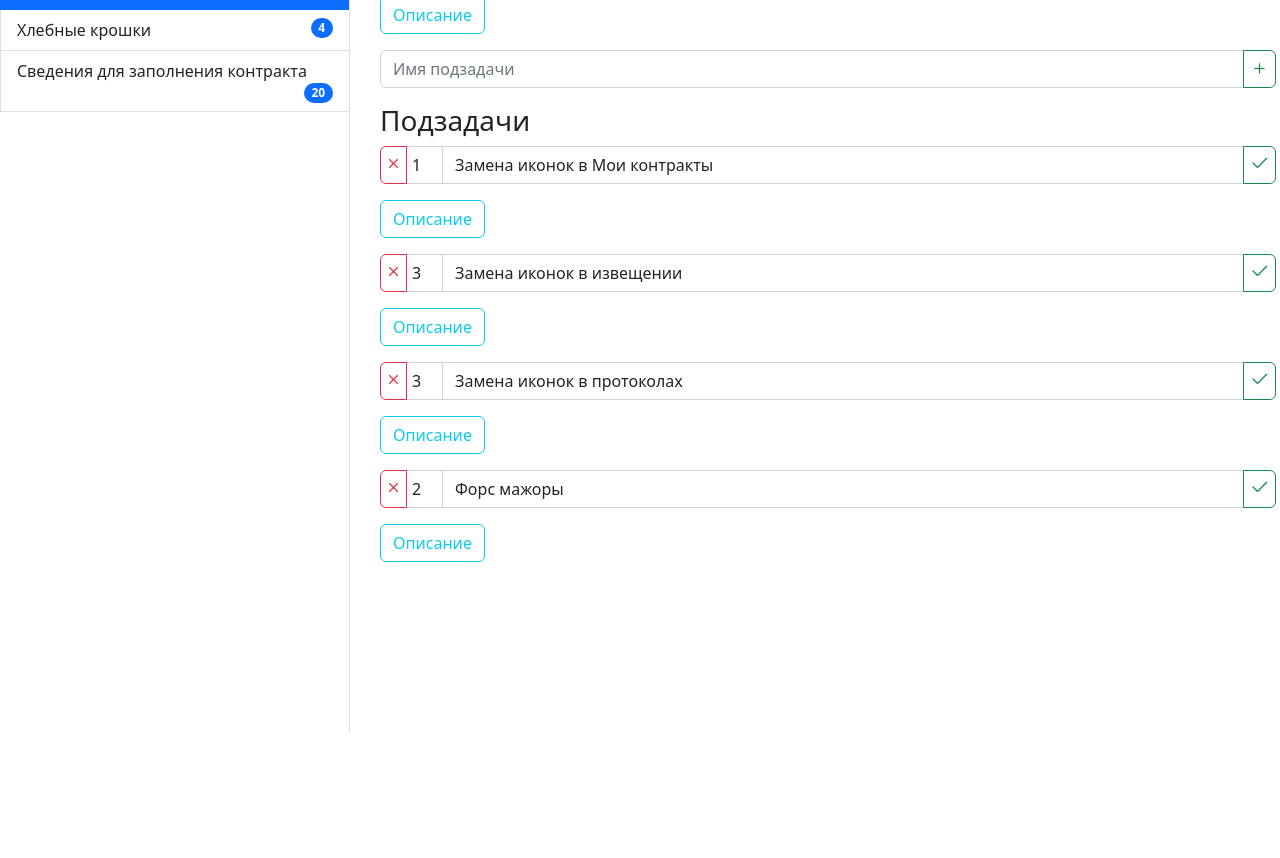
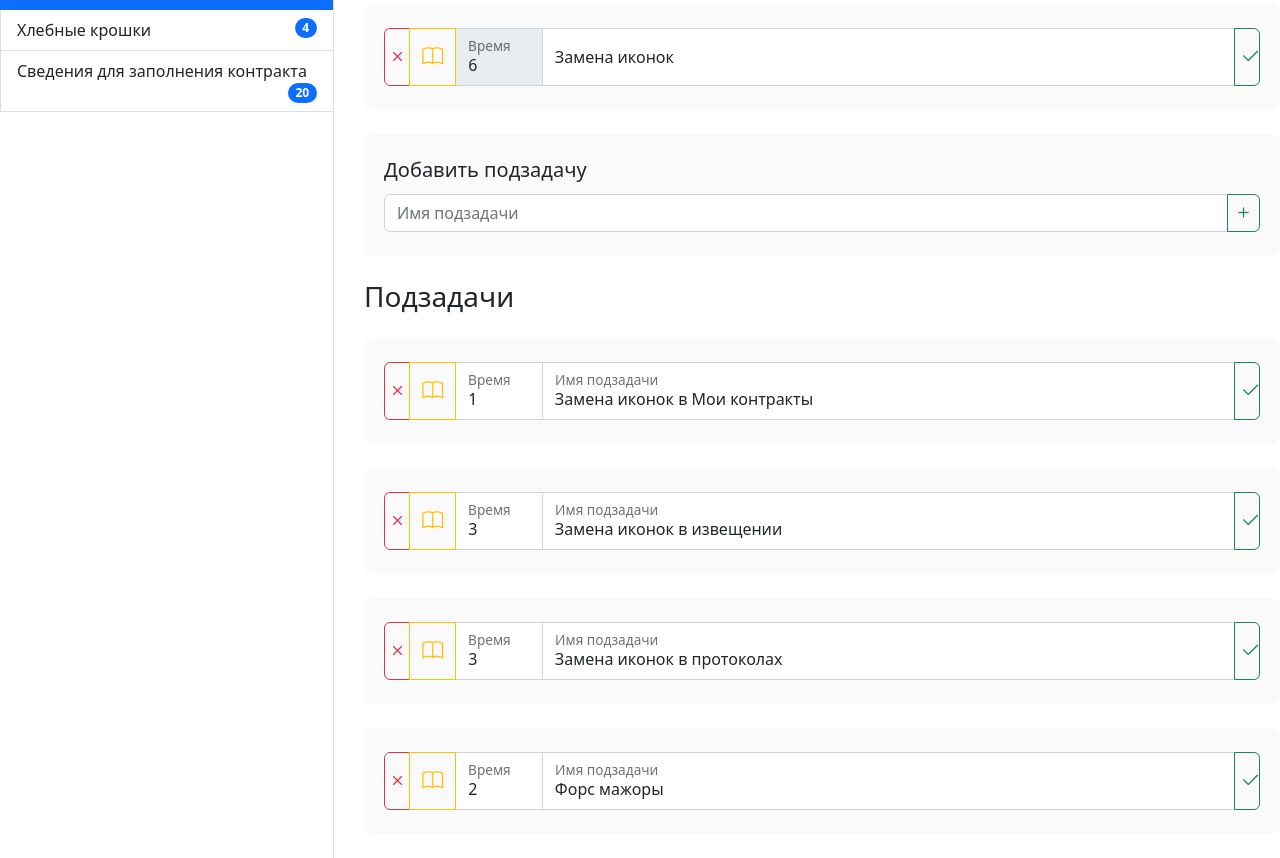
Before and after one commit to kharitonovVlad/taskToDo, a website built with webpack: page src/index.html in a window 1280 px wide. Shown: the part 68-926 px from the top of the page. Before the commit the page ends 800 px from the top, so only its background shows below. Built offline with nearby package versions, Linux system fonts and the light colour scheme.

Commit message:
Реализация оформления для отдельного блока контента

```diff
--- a/src/index.html
+++ b/src/index.html
@@ -40,11 +40,33 @@
         </div>
       </section>
       <section class="content">
-        <div class="input-group">
+        <h2>Задача</h2>
+        <div class="section-container">
+          <div class="input-group task-name">
             <button class="btn btn-outline-danger remove-button" type="button">
               <i class="bi bi-x"></i>
             </button>
-          <span class="badge hours-badge">6</span>
+            <button
+              class="btn btn-outline-warning desc-button"
+              type="button"
+              data-bs-toggle="collapse"
+              data-bs-target="#collapseExample"
+              aria-expanded="false"
+              aria-controls="collapseExample"
+            >
+              <i class="bi bi-book"></i>
+            </button>
+            <div class="form-floating hours">
+              <input
+                type="text"
+                class="form-control"
+                id="hoursInput"
+                placeholder="ч"
+                value="6"
+                disabled
+              />
+              <label for="hoursInput">Время</label>
+            </div>
             <input
               type="text"
               class="form-control"
@@ -57,18 +79,6 @@
           </div>
 
           <div class="description">
-          <p>
-            <button
-              class="btn btn-outline-info collapse-description-button"
-              type="button"
-              data-bs-toggle="collapse"
-              data-bs-target="#collapseExample"
-              aria-expanded="false"
-              aria-controls="collapseExample"
-            >
-              Описание
-            </button>
-          </p>
             <div class="collapse" id="collapseExample">
               <textarea
                 class="form-control"
@@ -80,7 +90,10 @@
               >
             </div>
           </div>
+        </div>
 
+        <div class="section-container">
+          <h5>Добавить подзадачу</h5>
           <div class="input-group create-sub">
             <input
               type="text"
@@ -92,43 +105,50 @@
               <i class="bi bi-plus"></i>
             </button>
           </div>
+        </div>
 
         <h3>Подзадачи</h3>
 
-        <div class="input-group">
+        <div class="section-container">
+          <div class="input-group sub-name">
             <button class="btn btn-outline-danger remove-button" type="button">
               <i class="bi bi-x"></i>
             </button>
-          <input
-            type="text"
-            class="form-control hours-input"
-            placeholder="ч"
-            value="1"
-            aria-label="ч"
-          />
-          <input
-            type="text"
-            class="form-control"
-            value="Замена иконок в Мои контракты"
-            aria-label="Имя подзадачи"
-          />
-          <button class="btn btn-outline-success done" type="button">
-            <i class="bi bi-check2"></i>
-          </button>
-        </div>
-        <div class="description">
-          <p>
             <button
-              class="btn btn-outline-info collapse-description-button"
+              class="btn btn-outline-warning desc-button"
               type="button"
               data-bs-toggle="collapse"
               data-bs-target="#collapseSub1"
               aria-expanded="false"
               aria-controls="collapseSub1"
             >
-              Описание
+              <i class="bi bi-book"></i>
             </button>
-          </p>
+            <div class="form-floating hours">
+              <input
+                type="text"
+                class="form-control"
+                id="hoursInput1"
+                placeholder="ч"
+                value="1"
+              />
+              <label for="hoursInput1">Время</label>
+            </div>
+            <div class="form-floating">
+              <input
+                type="text"
+                class="form-control"
+                id="subNameInput1"
+                placeholder="Имя подзадачи"
+                value="Замена иконок в Мои контракты"
+              />
+              <label for="subNameInput1">Имя подзадачи</label>
+            </div>
+            <button class="btn btn-outline-success done" type="button">
+              <i class="bi bi-check2"></i>
+            </button>
+          </div>
+          <div class="description">
             <div class="collapse" id="collapseSub1">
               <textarea
                 class="form-control"
@@ -140,41 +160,48 @@
               >
             </div>
           </div>
+        </div>
 
-        <div class="input-group">
+        <div class="section-container">
+          <div class="input-group sub-name">
             <button class="btn btn-outline-danger remove-button" type="button">
               <i class="bi bi-x"></i>
             </button>
-          <input
-            type="text"
-            class="form-control hours-input"
-            placeholder="ч"
-            value="3"
-            aria-label="ч"
-          />
-          <input
-            type="text"
-            class="form-control"
-            value="Замена иконок в извещении"
-            aria-label="Имя подзадачи"
-          />
-          <button class="btn btn-outline-success done" type="button">
-            <i class="bi bi-check2"></i>
-          </button>
-        </div>
-        <div class="description">
-          <p>
             <button
-              class="btn btn-outline-info collapse-description-button"
+              class="btn btn-outline-warning desc-button"
               type="button"
               data-bs-toggle="collapse"
               data-bs-target="#collapseSub2"
               aria-expanded="false"
               aria-controls="collapseSub2"
             >
-              Описание
+              <i class="bi bi-book"></i>
             </button>
-          </p>
+            <div class="form-floating hours">
+              <input
+                type="text"
+                class="form-control"
+                id="hoursInput2"
+                placeholder="ч"
+                value="3"
+              />
+              <label for="hoursInput2">Время</label>
+            </div>
+            <div class="form-floating">
+              <input
+                type="text"
+                class="form-control"
+                id="subNameInput2"
+                placeholder="Имя подзадачи"
+                value="Замена иконок в извещении"
+              />
+              <label for="subNameInput2">Имя подзадачи</label>
+            </div>
+            <button class="btn btn-outline-success done" type="button">
+              <i class="bi bi-check2"></i>
+            </button>
+          </div>
+          <div class="description">
             <div class="collapse" id="collapseSub2">
               <textarea
                 class="form-control"
@@ -184,41 +211,48 @@
               ></textarea>
             </div>
           </div>
+        </div>
 
-        <div class="input-group">
+        <div class="section-container">
+          <div class="input-group sub-name">
             <button class="btn btn-outline-danger remove-button" type="button">
               <i class="bi bi-x"></i>
             </button>
-          <input
-            type="text"
-            class="form-control hours-input"
-            placeholder="ч"
-            value="3"
-            aria-label="ч"
-          />
-          <input
-            type="text"
-            class="form-control"
-            value="Замена иконок в протоколах"
-            aria-label="Имя подзадачи"
-          />
-          <button class="btn btn-outline-success done" type="button">
-            <i class="bi bi-check2"></i>
-          </button>
-        </div>
-        <div class="description">
-          <p>
             <button
-              class="btn btn-outline-info collapse-description-button"
+              class="btn btn-outline-warning desc-button"
               type="button"
               data-bs-toggle="collapse"
               data-bs-target="#collapseSub3"
               aria-expanded="false"
               aria-controls="collapseSub3"
             >
-              Описание
+              <i class="bi bi-book"></i>
             </button>
-          </p>
+            <div class="form-floating hours">
+              <input
+                type="text"
+                class="form-control"
+                id="hoursInput3"
+                placeholder="ч"
+                value="3"
+              />
+              <label for="hoursInput3">Время</label>
+            </div>
+            <div class="form-floating">
+              <input
+                type="text"
+                class="form-control"
+                id="subNameInput3"
+                placeholder="Имя подзадачи"
+                value="Замена иконок в протоколах"
+              />
+              <label for="subNameInput3">Имя подзадачи</label>
+            </div>
+            <button class="btn btn-outline-success done" type="button">
+              <i class="bi bi-check2"></i>
+            </button>
+          </div>
+          <div class="description">
             <div class="collapse" id="collapseSub3">
               <textarea
                 class="form-control"
@@ -228,41 +262,48 @@
               ></textarea>
             </div>
           </div>
+        </div>
 
-        <div class="input-group">
+        <div class="section-container">
+          <div class="input-group sub-name">
             <button class="btn btn-outline-danger remove-button" type="button">
               <i class="bi bi-x"></i>
             </button>
-          <input
-            type="text"
-            class="form-control hours-input"
-            placeholder="ч"
-            value="2"
-            aria-label="ч"
-          />
-          <input
-            type="text"
-            class="form-control"
-            value="Форс мажоры"
-            aria-label="Имя подзадачи"
-          />
-          <button class="btn btn-outline-success done" type="button">
-            <i class="bi bi-check2"></i>
-          </button>
-        </div>
-        <div class="description">
-          <p>
             <button
-              class="btn btn-outline-info collapse-description-button"
+              class="btn btn-outline-warning desc-button"
               type="button"
               data-bs-toggle="collapse"
               data-bs-target="#collapseSub4"
               aria-expanded="false"
               aria-controls="collapseSub4"
             >
-              Описание
+              <i class="bi bi-book"></i>
             </button>
-          </p>
+            <div class="form-floating hours">
+              <input
+                type="text"
+                class="form-control"
+                id="hoursInput4"
+                placeholder="ч"
+                value="2"
+              />
+              <label for="hoursInput4">Время</label>
+            </div>
+            <div class="form-floating">
+              <input
+                type="text"
+                class="form-control"
+                id="subNameInput4"
+                placeholder="Имя подзадачи"
+                value="Форс мажоры"
+              />
+              <label for="subNameInput4">Имя подзадачи</label>
+            </div>
+            <button class="btn btn-outline-success done" type="button">
+              <i class="bi bi-check2"></i>
+            </button>
+          </div>
+          <div class="description">
             <div class="collapse" id="collapseSub4">
               <textarea
                 class="form-control"
@@ -272,6 +313,7 @@
               ></textarea>
             </div>
           </div>
+        </div>
       </section>
     </div>
   </body>
--- a/src/styles/style.scss
+++ b/src/styles/style.scss
@@ -5,14 +5,21 @@ html {
 }
 
 body,
-ul {
+ul,
+p,
+h1,
+h2,
+h3,
+h4,
+h5,
+h6 {
   margin: 0;
   padding: 0;
 }
 
 .app-container {
   display: flex;
-  height: 100vh;
+  min-height: 100vh;
 
   .form-control:focus {
     box-shadow: none;
@@ -88,7 +95,7 @@ ul {
 
   .content {
     margin-left: 30px;
-    width: 70%;
+    width: 75%;
     margin-top: 10px;
 
     i {
@@ -96,13 +103,33 @@ ul {
     }
 
     .done {
+      width: 3%;
       padding: 0 5px;
     }
 
-    .hours-input {
-      width: 37px;
+    .hours {
+      width: 10%;
       flex: none;
-      padding: 6px 5px;
+    }
+
+    .section-container {
+      padding: 24px 20px 12px;
+      margin: 24px 0;
+      background: #fafafa;
+      border-radius: 8px;
+
+      .sub-name,
+      .task-name {
+        margin-bottom: 12px;
+      }
+
+      .description {
+        margin: 0;
+
+        .collapse {
+          margin-top: 12px;
+        }
+      }
     }
 
     .hours-badge {
@@ -111,21 +138,18 @@ ul {
       border-bottom: 1px solid rgb(206, 212, 218);
     }
 
-    .description {
-      margin: 1rem 0;
-    }
-
     .badge {
       display: flex;
       align-items: center;
     }
 
     .remove-button {
+      width: 3%;
       padding: 0 2px;
     }
 
     .create-sub {
-      margin-bottom: 1rem;
+      margin: 12px 0;
 
       .create-button {
         padding: 0 5px;
```
Lines whose indentation alone changed are shown as unchanged.
